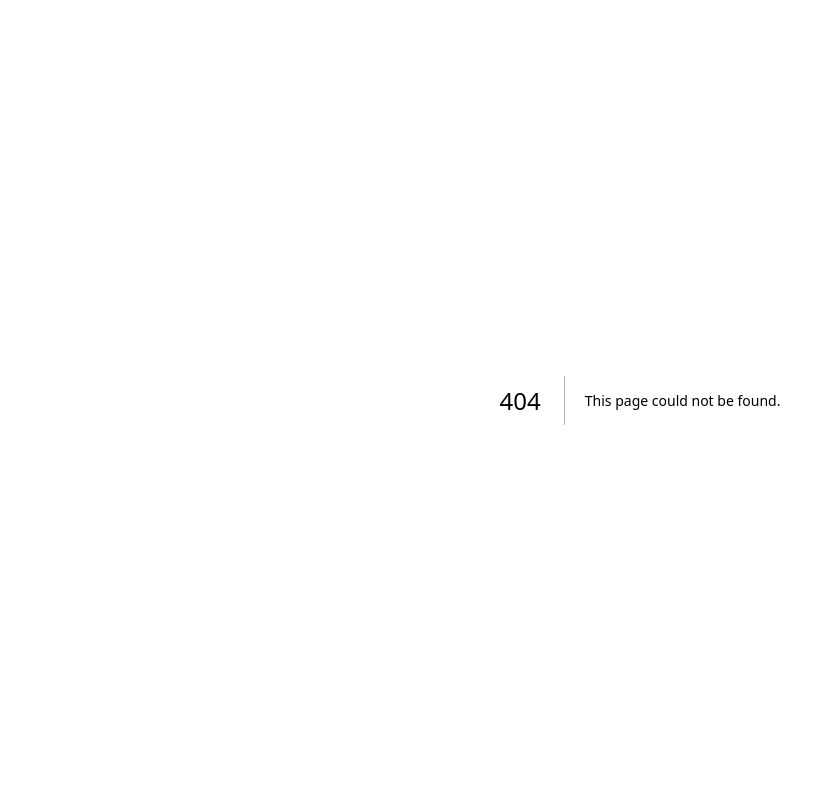
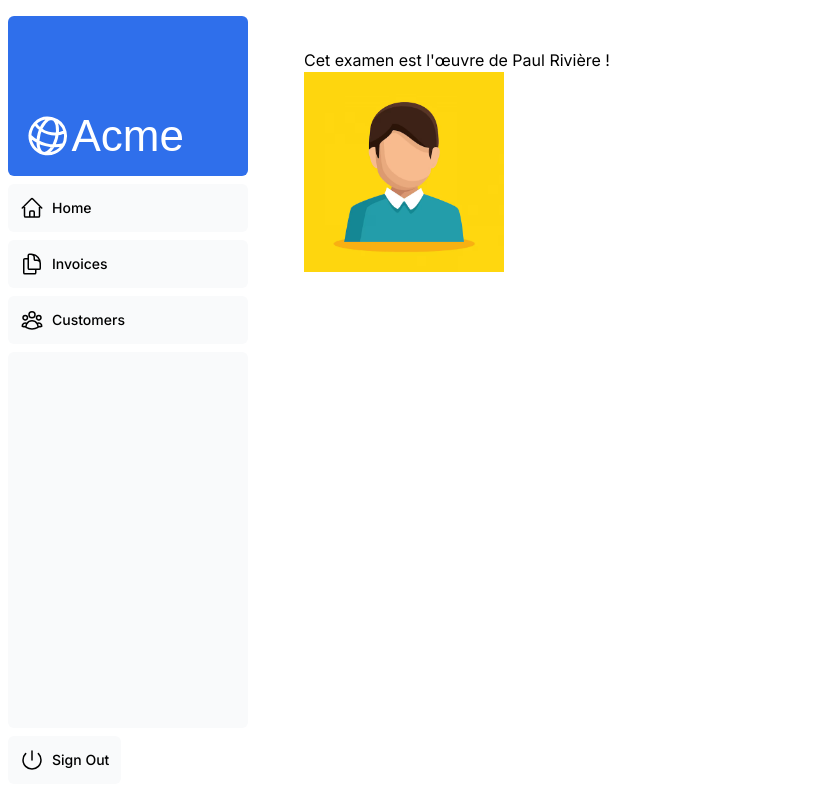
Before and after one commit to Pablo-Rio/Nextjs-dashboard-tutorial, a Next.js app: page /dashboard/credits in a window 1280 px wide. Before the commit this address had no page. Shown: the whole page, without its empty margins (0-835 px from the left). Built offline with nearby package versions, Linux system fonts and the light colour scheme; a web font is replaced by a local one.

Commit message:
Add credits #1

```diff
--- /dev/null
+++ b/app/dashboard/credits/page.tsx
@@ -0,0 +1,11 @@
+import Image from "next/image";
+
+export default function Page() {
+    const image_url = "/credits/avatar.png";
+    return (
+        <>
+            <p>Cet examen est l'œuvre de Paul Rivière !</p>
+            <Image src={image_url} alt="avatar" width={200} height={200} />
+        </>
+    );
+}
--- a/app/lib/actions.ts
+++ b/app/lib/actions.ts
@@ -127,8 +127,7 @@ export async function authenticate(
 }
 
 export async function deleteInvoice(id: string) {
-    throw new Error('Failed to Delete Invoice');
-
+    // throw new Error('Failed to Delete Invoice');
     try {
         await sql`DELETE FROM invoices WHERE id = ${id}`;
         revalidatePath('/dashboard/invoices');
--- a/auth.config.ts
+++ b/auth.config.ts
@@ -5,6 +5,7 @@ export const authConfig = {
         signIn: '/login',
     },
     callbacks: {
+        /*
         authorized({ auth, request: { nextUrl } }) {
             const isLoggedIn = !!auth?.user;
             const isOnDashboard = nextUrl.pathname.startsWith('/dashboard');
@@ -15,7 +16,7 @@ export const authConfig = {
                 return Response.redirect(new URL('/dashboard', nextUrl));
             }
             return true;
-        },
+        },*/
     },
     providers: [], // Add providers with an empty array for now
 } satisfies NextAuthConfig;
```
Also changed, not shown: evaluation_Nextjs.txt (added), public/credits/avatar.png (added), 1 other file (tests, documents, lock files or other folders).
